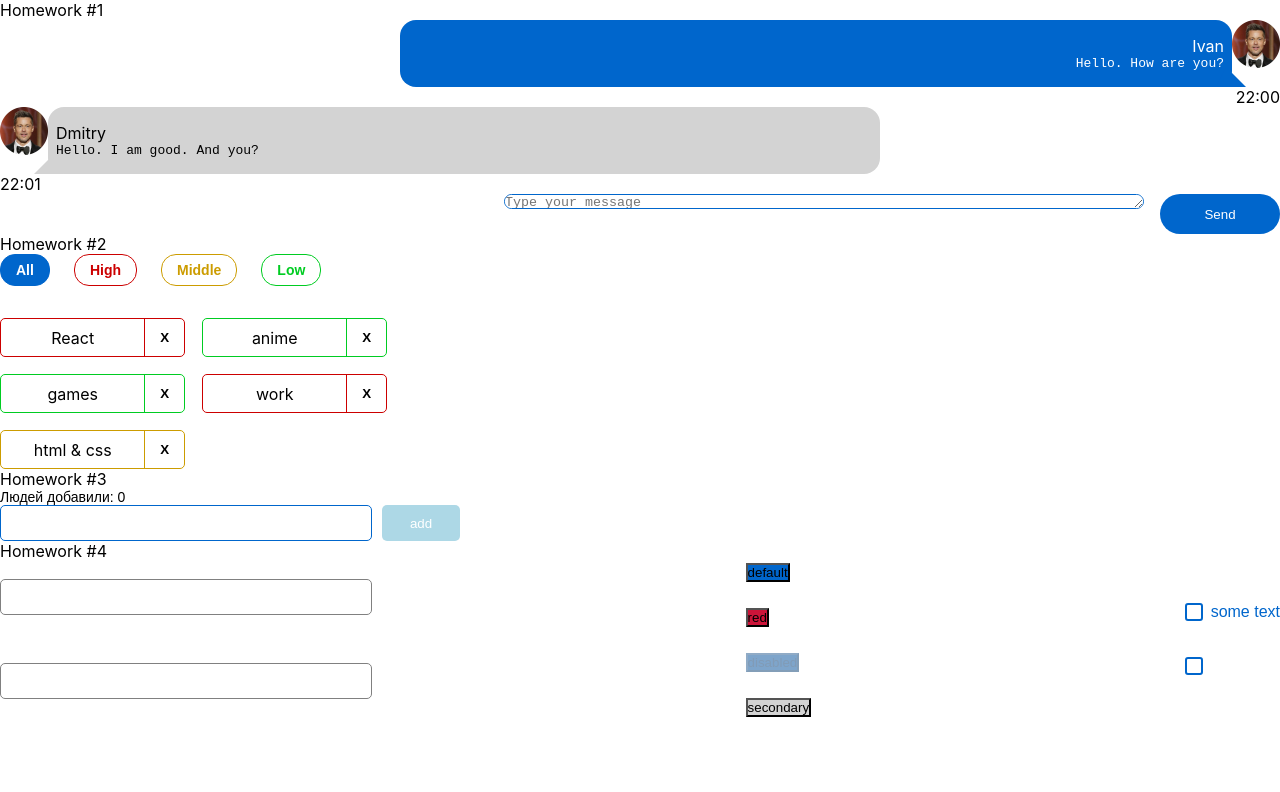
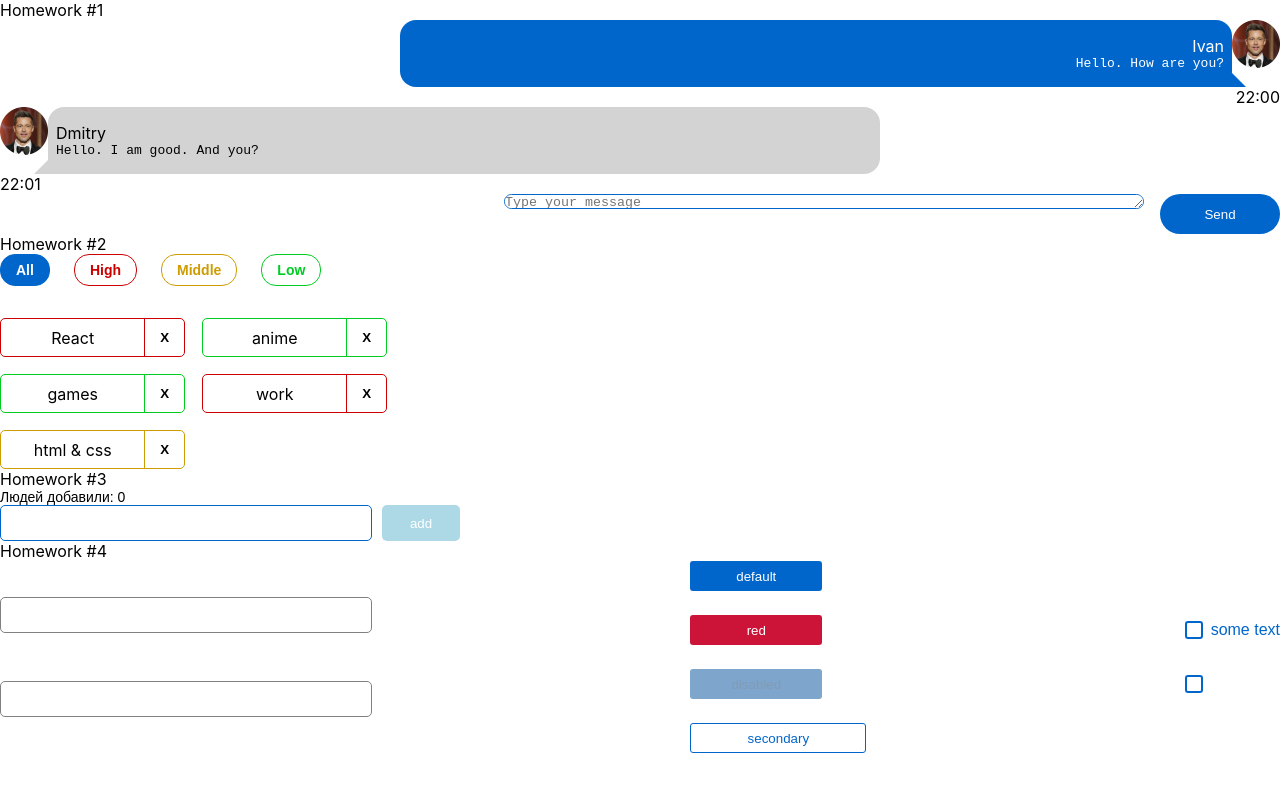
Before and after one commit to dnkdev1/hws2-master, a React (Create React App) app: page / in a window 1280 px wide. Shown: the top 792 px of the page. Built offline with nearby package versions, Linux system fonts and the light colour scheme.

Commit message:
HW4: add styles for buttons

```diff
--- a/src/s2-homeworks/hw04/common/c2-SuperButton/SuperButton.module.css
+++ b/src/s2-homeworks/hw04/common/c2-SuperButton/SuperButton.module.css
@@ -3,21 +3,40 @@
 }
 
 .disabled {
+    width: 132px;
+    height: 30px;
+    border: none;
+    border-radius: 3px;
     opacity: 0.5;
     cursor: not-allowed;
     background-color: #004D99;
 }
 
 .secondary {
-    background-color: lightgrey;
+    width: 176px;
+    height: 30px;
+    border: 1px solid #0066CC;
+    border-radius: 3px;
+    background-color: white;
+    color: #0066CC;
 }
 
 .default {
+    width: 132px;
+    height: 30px;
+    border: none;
+    border-radius: 3px;
     background-color: #0066CC;
+    color: white;
 }
 
 .red {
+    width: 132px;
+    height: 30px;
+    border: none;
+    border-radius: 3px;
     background-color: #CC1439;
+    color: white;
 }
 
 .default:hover {
```
